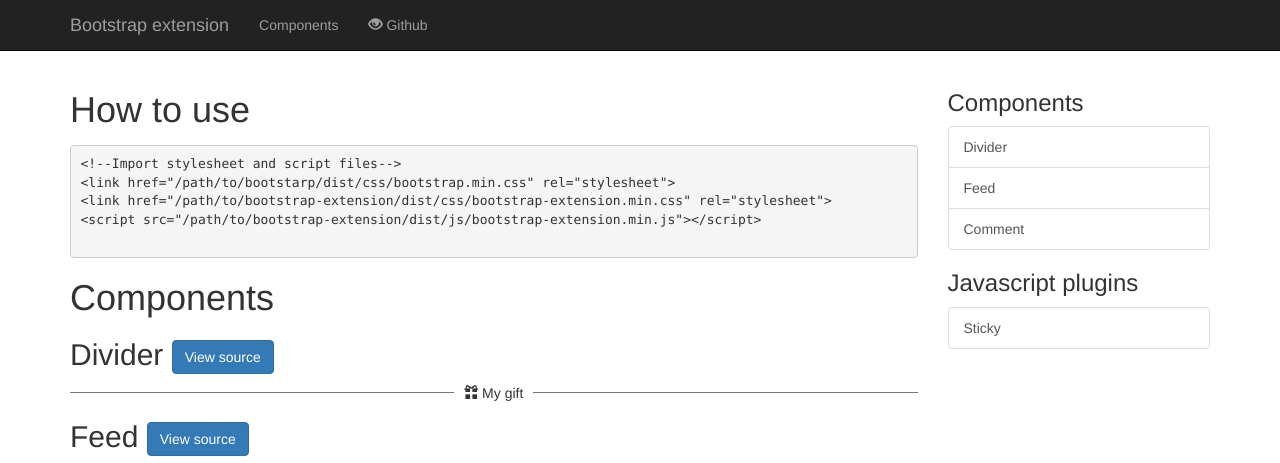
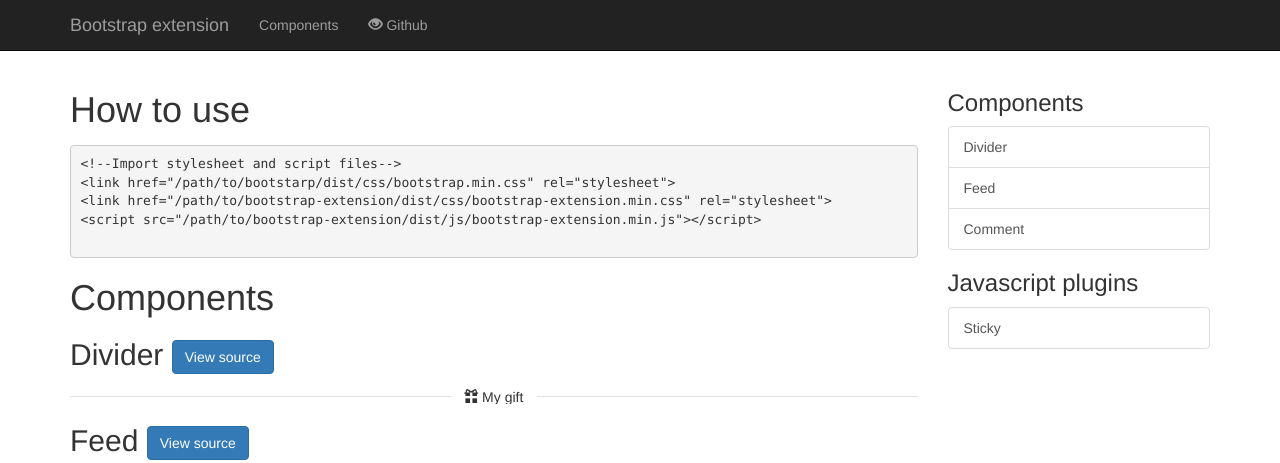
Before and after one commit to jerryhsia/bootstrap-extension, a website: page dist/index.html in a window 1280 px wide. Shown: the top 463 px of the page. Drawn offline with nearby package versions, Linux system fonts and the light colour scheme.

Commit message:
Build code

```diff
--- a/dist/css/bootstrap-extension.css
+++ b/dist/css/bootstrap-extension.css
@@ -39,42 +39,41 @@
   padding-bottom: 0;
 }
 .be.divider {
-  display: table;
-  width: 100%;
+  position: relative;
+  overflow: hidden;
+  clear: both;
   height: auto;
-  white-space: nowrap;
+  margin: 1em 0;
   line-height: 1;
   text-align: center;
 }
 .be.divider .before {
-  overflow: hidden;
-  position: relative;
-  display: table-cell;
-  content: '';
-  width: 50%;
-  height: 100%;
-}
-.be.divider .before .line {
-  left: -10px;
+  display: none;
 }
 .be.divider .after {
-  overflow: hidden;
-  position: relative;
-  display: table-cell;
+  display: none;
+}
+.be.divider:before {
+  box-sizing: inherit;
+  position: absolute;
   content: '';
+  z-index: 1;
   width: 50%;
-  height: 100%;
+  top: 50%;
+  height: 0;
+  margin-left: calc(-51.5%);
+  border-top: 1px solid #e0e0e0;
 }
-.be.divider .after .line {
-  right: -10px;
-}
-.be.divider .line {
+.be.divider:after {
+  box-sizing: inherit;
   position: absolute;
+  content: '';
+  z-index: 1;
+  width: 50%;
   top: 50%;
-  display: block;
-  width: 100%;
-  height: 1px;
-  border-bottom: 1px solid #777777;
+  height: 0;
+  margin-left: 1em;
+  border-top: 1px solid #e0e0e0;
 }
 .be.feed-group {
   overflow: hidden;
--- a/dist/index.html
+++ b/dist/index.html
@@ -61,13 +61,7 @@
           <h2>Divider <button class="btn btn-primary view-source" source-id="divider">View source</button></h2>
           <div id="divider">
             <div class="be divider">
-              <div class="before">
-                <span class="line"></span>
-              </div>
               <i class="glyphicon glyphicon-gift"></i> My gift
-              <div class="after">
-                <span class="line"></span>
-              </div>
             </div>
           </div>
           <h2>Feed <button class="btn btn-primary view-source" source-id="feed">View source</button></h2>
```
Also changed, not shown: dist/css/bootstrap-extension.min.css (+1 -1 lines).
